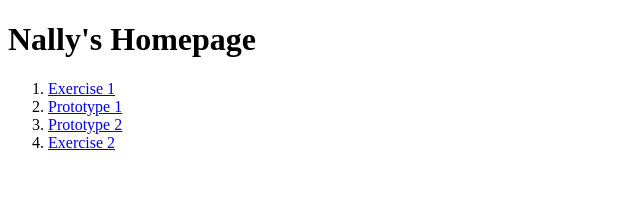
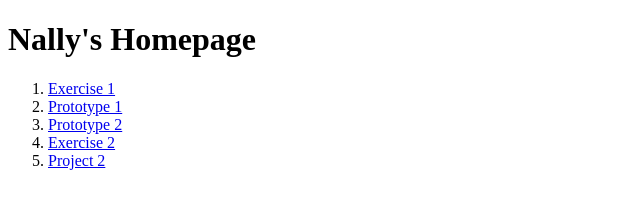
Before and after one commit to NanfangGong/interactive2, a plain HTML site: page index.html in a window 1280 px wide. Shown: the full height of the page, 0-640 px from the left. Drawn offline with Linux system fonts and the light colour scheme.

Commit message:
update
update

```diff
--- a/index.html
+++ b/index.html
@@ -25,6 +25,8 @@
 
 <li> <a href="exercise-2/index.html">Exercise 2</a></li>
 
+<li> <a href="project2/index.html">Project 2</a></li>
+
 </ol>
 </body>
 
```
Also changed, not shown: project2/index.html (+2 -0 lines).
